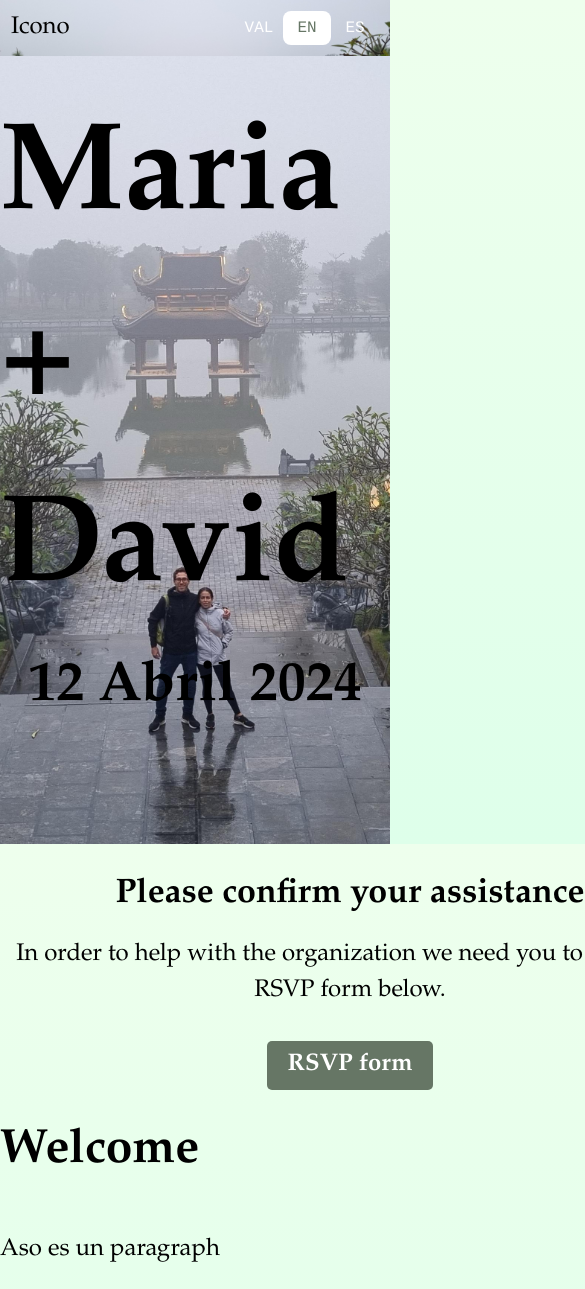
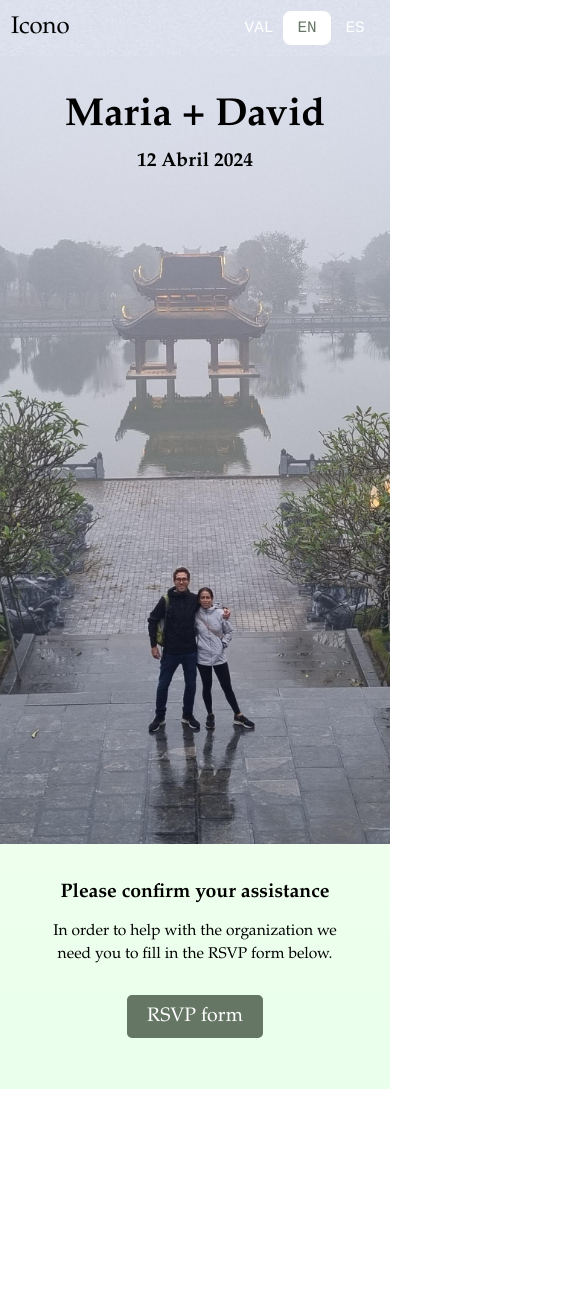
Before and after one commit to camilleri/web-boda, a React (Vite) app: page / in a window 390 px wide. Shown: the top 1289 px of the page, 585 px wide, since content can reach past the window. After the commit the page ends 1089 px from the top, so only its background shows below. Built offline with nearby package versions, Linux system fonts and the light colour scheme.

Commit message:
Fix mobile styling

```diff
--- a/src/App.tsx
+++ b/src/App.tsx
@@ -1,21 +1,14 @@
 import Banner from "./Banner";
 import { Header } from "./Header";
-
-import "./i18n"; // Import your i18n configuration file.
-import { useTranslation } from "react-i18next";
 import Info from "./Info";
 
 function App() {
-  const { t } = useTranslation();
-
   return (
     <>
       <Header />
       <main>
         <Banner />
         <Info />
-        <h1>{t("welcome")}</h1>
-        <p>Aso es un paragraph</p>
       </main>
     </>
   );
--- a/src/Banner.tsx
+++ b/src/Banner.tsx
@@ -12,10 +12,10 @@ function Banner() {
         justifyContent="center"
         flexDirection="column"
       >
-        <Text fontSize="124px" fontWeight="600">
+        <Text fontSize="10vw" fontWeight="600">
           Maria + David
         </Text>
-        <Text fontSize="56px" fontWeight="600">
+        <Text fontSize="5vw" fontWeight="600">
           12 Abril 2024
         </Text>
       </FlexContainer>
--- a/src/Header.css
+++ b/src/Header.css
@@ -1,7 +1,6 @@
 header {
   /* background-color: var(--color-dark-green); */
   background-image: url("/vietnam.jpeg");
-  background-size: cover;
   background-position: center top; /* Horizontally and vertically center */
   position: fixed;
   top: 0;
--- a/src/Info.tsx
+++ b/src/Info.tsx
@@ -4,6 +4,7 @@ import "./i18n"; // Import your i18n configuration file.
 import { useTranslation } from "react-i18next";
 import Spacer from "./style_components/Spacer";
 import styled from "styled-components";
+import Box from "./style_components/Box";
 
 // Define the styled link
 const FormLink = styled.a`
@@ -26,6 +27,12 @@ const FormLink = styled.a`
     outline: none; /* Remove default focus outline */
     box-shadow: 0 0 5px rgba(0, 123, 255, 0.5); /* Add a custom focus shadow */
   }
+
+  font-size: 2vw; /* Set the font size */
+
+  @media (max-width: 768px) {
+    font-size: 5vw; /* Set the font size for mobile */
+  }
 `;
 
 function Info() {
@@ -37,23 +44,24 @@ function Info() {
       justifyContent="center"
       flexDirection="column"
     >
-      <Spacer top="26px" />
-      <Text fontSize="34px" fontWeight="600">
+      <Spacer top="4vh" />
+      <Text fontSize="2.5vw" fontSizeMobile="5vw" fontWeight="600">
         {t("confirm_assistance_title")}
       </Text>
-      <Spacer top="16px" />
-      <div style={{ width: "700px" }}>
-        <Text textAlign="center">
+      <Spacer top="1.5vh" />
+      <Box width="50vw" widthMobile="80vw">
+        <Text fontSize="2vw" fontSizeMobile="4vw" textAlign="center">
           {t("confirm_assistance_message")}
           <Spacer top="16px" />
         </Text>
-      </div>
-      <Spacer top="16px" />
+      </Box>
+      <Spacer top="1.5vh" />
       <div>
         <FormLink href="#form" className="form-link">
           {t("rsvp_form")}
         </FormLink>
       </div>
+      <Spacer top="6vh" />
     </FlexContainer>
   );
 }
--- a/src/main.css
+++ b/src/main.css
@@ -30,52 +30,3 @@ main {
     padding-top: 56px;
   }
 } */
-
-button {
-  border-radius: 8px;
-  border: 1px solid transparent;
-  padding: 0.6em 1.2em;
-  font-size: 1em;
-  font-weight: 500;
-  font-family: inherit;
-  background-color: #1a1a1a;
-  cursor: pointer;
-  transition: border-color 0.25s;
-  color: white;
-}
-button:hover {
-  border-color: #646cff;
-}
-button:focus,
-button:focus-visible {
-  outline: 4px auto -webkit-focus-ring-color;
-}
-
-ul {
-  padding-inline-start: 0;
-  margin-block-start: 0;
-  margin-block-end: 0;
-  list-style-type: none;
-  display: flex;
-  flex-direction: column;
-  margin: 8px 0;
-  border: 1px solid black;
-  gap: 1px;
-  background-color: black;
-  border-radius: 8px;
-  overflow: auto;
-}
-
-li {
-  background-color: white;
-  padding: 8px;
-}
-
-li:hover {
-  background: #dadbf9;
-}
-
-a {
-  font-weight: 800;
-  text-decoration: none;
-}
--- /dev/null
+++ b/src/style_components/Box.tsx
@@ -0,0 +1,16 @@
+import styled from "styled-components";
+import { media } from "./Breakpoints";
+
+interface BoxProps {
+  width?: string;
+  widthMobile?: string;
+}
+const Box = styled.div<BoxProps>`
+  width: ${(props) => props.width || "100%"};
+
+  ${media.mobile`
+    width: ${(props: BoxProps) => props.widthMobile || "100%"}
+  `}
+`;
+
+export default Box;
--- /dev/null
+++ b/src/style_components/Breakpoints.tsx
@@ -0,0 +1,9 @@
+import { css } from "styled-components";
+
+export const media = {
+  mobile: (...args: [TemplateStringsArray, (props: any) => string]) => css`
+    @media (max-width: 768px) {
+      ${css(...args)}
+    }
+  `,
+};
--- a/src/style_components/Text.tsx
+++ b/src/style_components/Text.tsx
@@ -1,8 +1,10 @@
 import styled from "styled-components";
+import { media } from "./Breakpoints";
 
 // Define the types for the text properties
 interface TextProps {
   fontSize?: string; // Font size (e.g., '16px', '1.5rem')
+  fontSizeMobile?: string; // Font size for mobile
   fontWeight?: string | number; // Font weight (e.g., 'normal', 'bold', 400)
   color?: string; // Text color (e.g., '#333', 'red')
   lineHeight?: string; // Line height (e.g., '1.5', '20px')
@@ -22,6 +24,11 @@ const Text = styled.p<TextProps>`
   text-transform: ${(props) => props.textTransform || "none"};
   margin: ${(props) => props.margin || "0"};
   padding: ${(props) => props.padding || "0"};
+
+  ${media.mobile`
+    font-size: ${(props: TextProps) =>
+      props.fontSizeMobile || props.fontSize || "20px"};
+  `}
 `;
 
 export default Text;
```
Also changed, not shown: .eslintrc.cjs.
